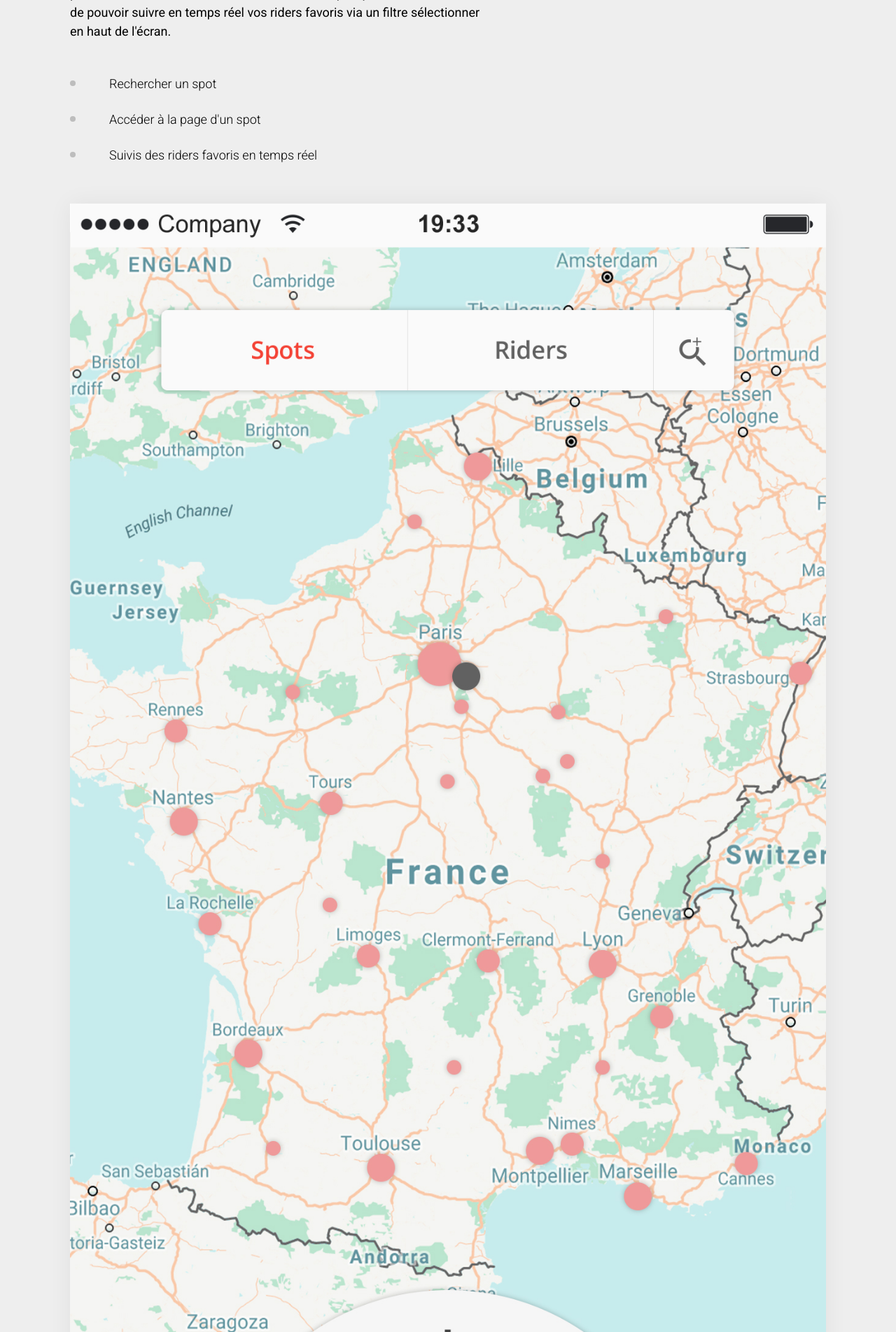
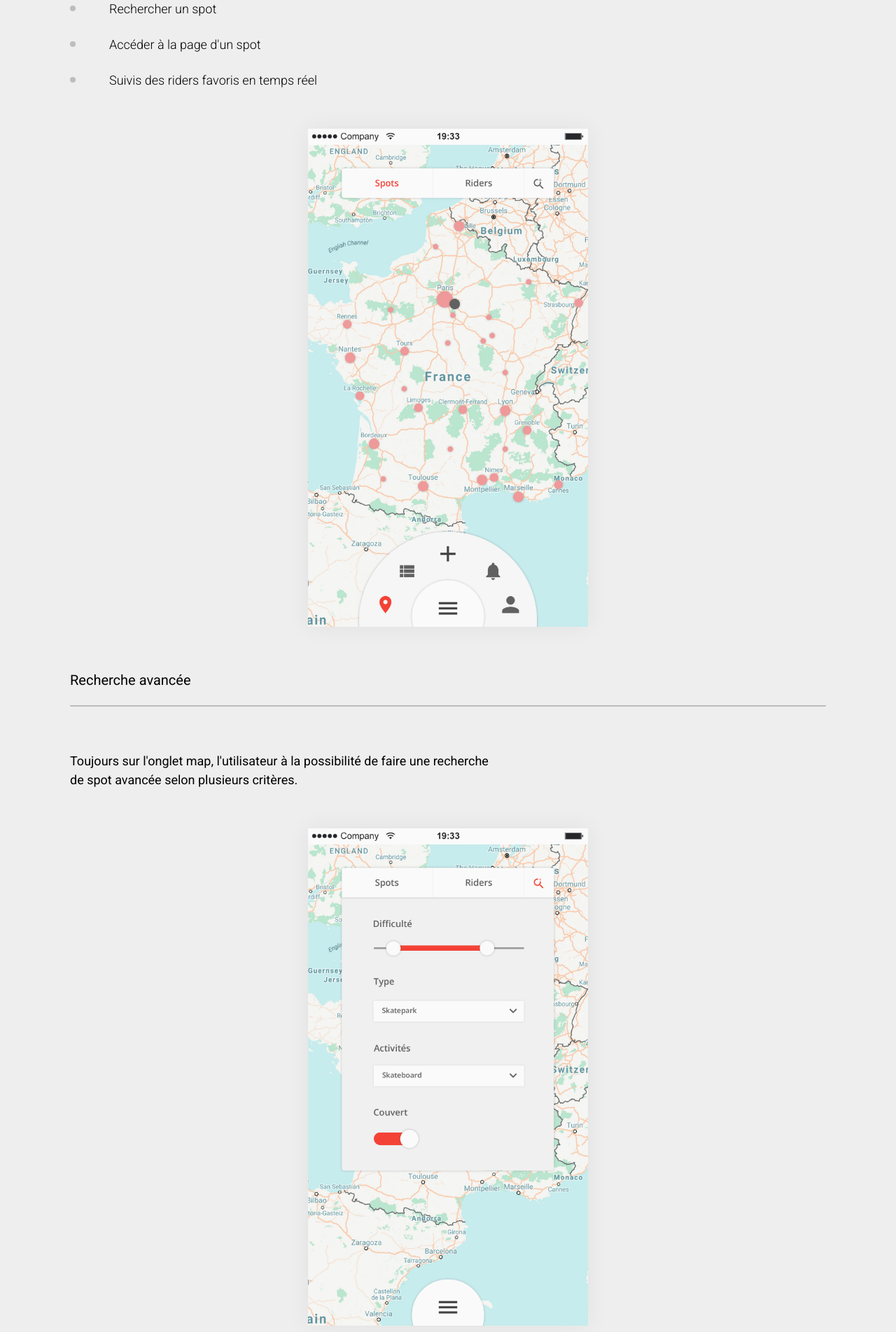
Before and after one commit to maxime-charpentier/maximecharpentier, a PHP site: page /spotnride/index.php in a window 1280 px wide. Shown: the part 3176-5080 px from the top of the page at 70% size. Run offline with PHP 8.4, Linux system fonts and the light colour scheme.

Commit message:
Fix section color change on project pages

```diff
--- a/assets/css/src/project.css
+++ b/assets/css/src/project.css
@@ -107,10 +107,16 @@
     background-color: var(--colorSecondaryFour);
 }
 .section:nth-child(7) {
+    background-color: var(--colorSecondaryThree);
+}
+.section:nth-child(8) {
     background-color: var(--colorSecondaryTwo);
 }
-.section:nth-child(8) {
+.section:nth-child(9) {
     background-color: var(--colorSecondaryOne);
+}
+.section:nth-child(10) {
+    background-color: var(--colorSecondaryTwo);
 }
 .section__indexes {
     margin: 0px;
@@ -239,12 +245,19 @@
     margin-bottom: 0px;
 }
 .section__image {
+    display: block;
     margin: 56px 0px 48px 0px;
     width: 100%;
     height: auto;
+    box-shadow: 0px 0px 32px 0px rgba(0, 0, 0, .06);
 }
-.section__image {
+.section__image--spotnride {
+    max-width: 400px;
+    margin: 56px auto 48px auto;
     box-shadow: 0px 0px 32px 0px rgba(0, 0, 0, .06);
+}
+.section__image--noshadow {
+    box-shadow: none;
 }
 .section__subtitle {
     display: flex;
--- a/spotnride/index.php
+++ b/spotnride/index.php
@@ -45,7 +45,7 @@
             <div class="section__wrapper">
                 <h3 class="section__title">Fonctionnalités</h3>
                 <p class="section__text">L'objectif était de réaliser une application la plus simple d'utilisation possible. Pour cela, nous avons pensé l'application autour des fonctionnalités principales.</p>
-                <video class="section__image" src="../assets/img/filmatics/slider.mp4" autoplay="true" loop muted></video>
+                <img class="section__image section__image--noshadow" src="../assets/img/spotnride/sketches.png"></img>
                 <h4 class="section__subtitle">Map</h4>
                 <p class="section__text">Nous avons opter pour un système de carte pour la recherche de spot, qui faisait également office de page d'accueil de l'application. L'idée étant de pouvoir zoomer et dézoomer afin de trouver le spot qu'il vous convient, et de pouvoir suivre en temps réel vos riders favoris via un filtre sélectionner en haut de l'écran.</p>
                 <ul class="section__list">
@@ -53,23 +53,23 @@
                     <li class="section__item section__item--text">Accéder à la page d'un spot</li>
                     <li class="section__item section__item--text">Suivis des riders favoris en temps réel</li>
                 </ul>
-                <img class="section__image" src="../assets/img/spotnride/map.jpg" alt="Image des fiches de films spotnride">
+                <img class="section__image section__image--spotnride" src="../assets/img/spotnride/map.jpg" alt="Image des fiches de films spotnride">
                 <h4 class="section__subtitle">Recherche avancée</h4>
                 <p class="section__text">Toujours sur l'onglet map, l'utilisateur à la possibilité de faire une recherche de spot avancée selon plusieurs critères.</p>
-                <img class="section__image" src="../assets/img/spotnride/filters.jpg" alt="Image des fiches de films spotnride">
+                <img class="section__image section__image--spotnride" src="../assets/img/spotnride/filters.jpg" alt="Image des fiches de films spotnride">
                 <h4 class="section__subtitle">Page de profil</h4>
                 <p class="section__text">Ce projet à été réalisé en groupe de 5 dans le cadre d'une semaine intensive Intégration à HETIC. Nous avions eu les consignes le lundi, et nous devions présenter notre projet le vendredi matin. Nous avions donc quatres jours pour réaliser une landing page sur un concept de notre choix. Le thème à respecté était "urbain mais classe", ce qui nous à diriger vers ce projet d'application mobile pour les riders.</p>
-                <img class="section__image" src="../assets/img/spotnride/spot.jpg" alt="Image des fiches de films spotnride">
+                <img class="section__image section__image--spotnride" src="../assets/img/spotnride/spot.jpg" alt="Image des fiches de films spotnride">
                 <h4 class="section__subtitle">Page des spots</h4>
                 <p class="section__text">Ce projet à été réalisé en groupe de 5 dans le cadre d'une semaine intensive Intégration à HETIC. Nous avions eu les consignes le lundi, et nous devions présenter notre projet le vendredi matin. Nous avions donc quatres jours pour réaliser une landing page sur un concept de notre choix. Le thème à respecté était "urbain mais classe", ce qui nous à diriger vers ce projet d'application mobile pour les riders.</p>
-                <img class="section__image" src="../assets/img/spotnride/profil.jpg" alt="Image des fiches de films spotnride">
+                <img class="section__image section__image--spotnride" src="../assets/img/spotnride/profil.jpg" alt="Image des fiches de films spotnride">
             </div>
         </section>
         <section class="section section--counter">
             <div class="section__wrapper">
                 <h3 class="section__title">Landing page</h3>
                 <p class="section__text">Ce projet à été réalisé en groupe de 5 dans le cadre d'une semaine intensive Intégration à HETIC. Nous avions eu les consignes le lundi, et nous devions présenter notre projet le vendredi matin. Nous avions donc quatres jours pour réaliser une landing page sur un concept de notre choix. Le thème à respecté était "urbain mais classe", ce qui nous à diriger vers ce projet d'application mobile pour les riders.</p>
-                <img class="section__image" src="../assets/img/spotnride/profil.jpg" alt="Image des fiches de films spotnride">
+                <img class="section__image section__image--shadow" src="../assets/img/spotnride/profil.jpg" alt="Image des fiches de films spotnride">
                 <a class="section__link section__link--bottom" href="">Voir le site</a>
             </div>
         </section>
```
Also changed, not shown: assets/img/spotnride/sketches.png (added), 2 other files.
